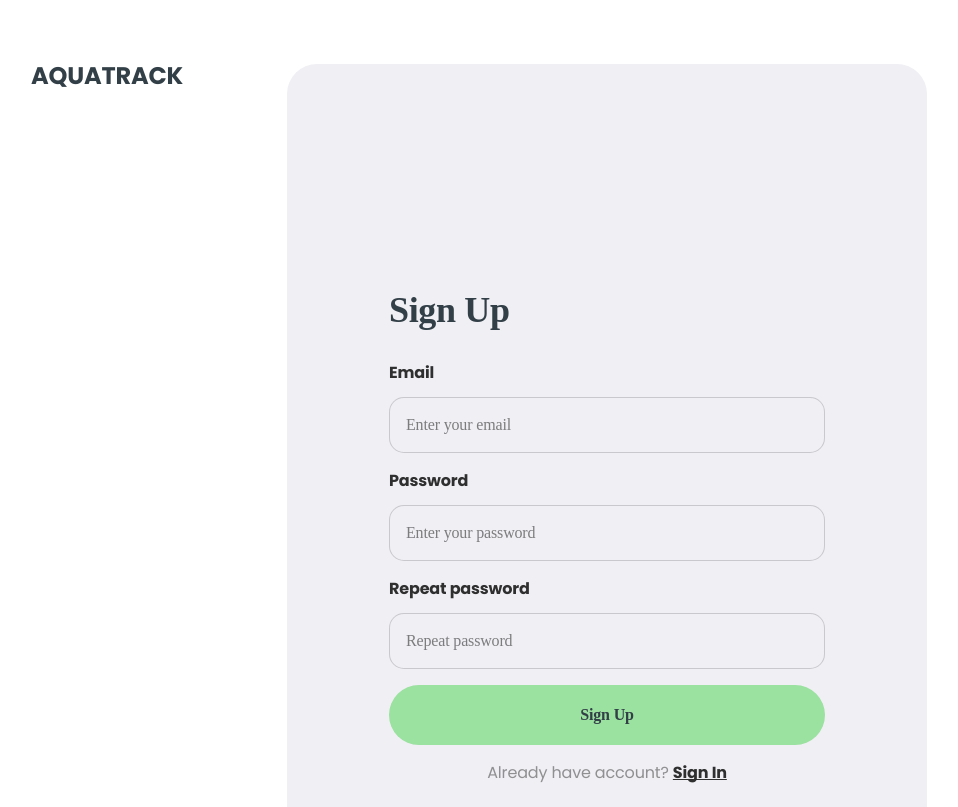
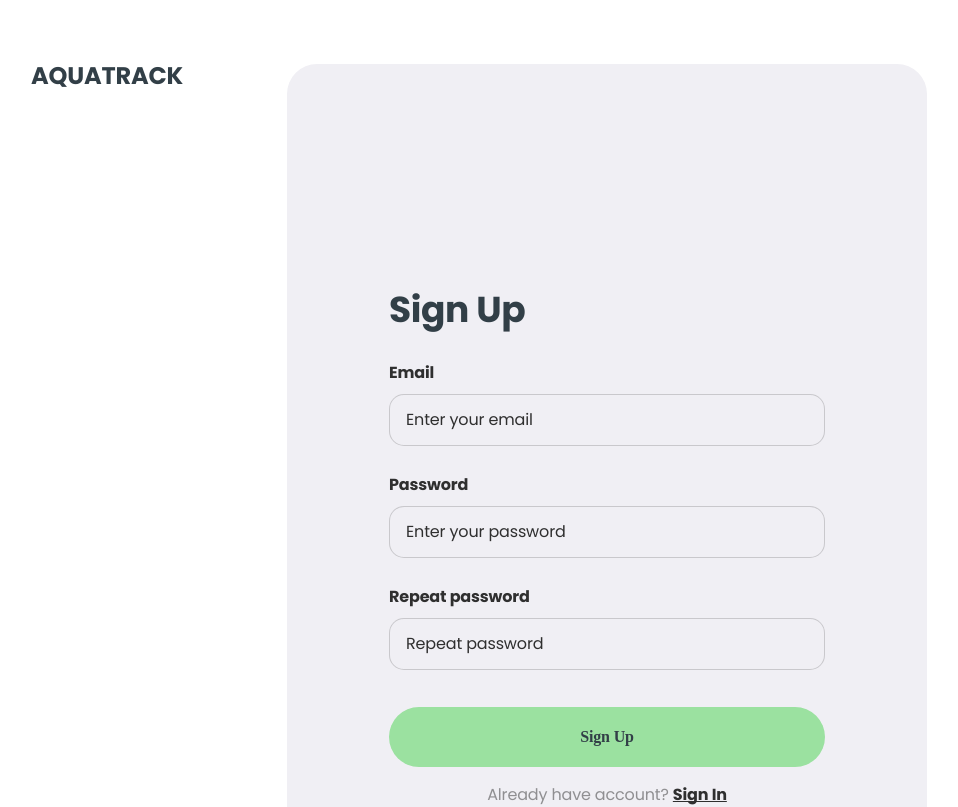
Before and after one commit to Makyym/aqua-track-frontend, a React (Vite) app: page /signup in a window 1280 px wide. Shown: the top 807 px of the page, without its empty margins (33-991 px from the left). Built offline with nearby package versions, Linux system fonts and the light colour scheme.

Commit message:
fix font

```diff
--- a/src/components/SignUpForm/SignUpForm.jsx
+++ b/src/components/SignUpForm/SignUpForm.jsx
@@ -90,7 +90,7 @@ const SignUpForm = () => {
                   className={s.errors}
                 />
                 <svg className={s.icon} onClick={togglePassword}>
-                  <use></use>
+                  <use href="/sprite.svg#icon-eye-off"> </use>
                 </svg>
               </div>
               <label className={s.label}>Repeat password</label>
--- a/src/components/SignUpForm/SignUpForm.module.css
+++ b/src/components/SignUpForm/SignUpForm.module.css
@@ -12,6 +12,7 @@
   justify-content: center;
 }
 .title {
+  font-family: var(--font-family);
   font-weight: 700;
   font-size: 32px;
   line-height: 100%;
@@ -51,13 +52,16 @@
   height: 50px;
   outline: none;
   background-color: #f0eff4;
+  position: relative;
+  margin-bottom: 10px;
 }
 .input::placeholder {
+  font-family: var(--font-family);
   font-weight: 400;
   font-size: 14px;
   line-height: 129%;
   letter-spacing: -0.01em;
-  color: rgba(47, 47, 47, 0.6);
+  color: var(--main-text);
   margin-bottom: 16px;
 }
 .input:focus {
@@ -77,9 +81,12 @@
   color: red;
 }
 .errors {
+  font-family: var(--font-family);
   font-size: 14px;
   line-height: 129%;
   color: #ef5050;
+  position: absolute;
+  top: 56px;
 }
 
 .icon {
@@ -104,6 +111,7 @@
   color: #323f47;
   cursor: pointer;
   width: 100%;
+  margin-top: 10px;
 }
 .button:hover,
 .button:focus {
@@ -141,6 +149,9 @@
     font-size: 16px;
     line-height: 150%;
   }
+  .container_input {
+    margin-bottom: 20px;
+  }
   .input {
     width: 436px;
     height: 56px;
```
